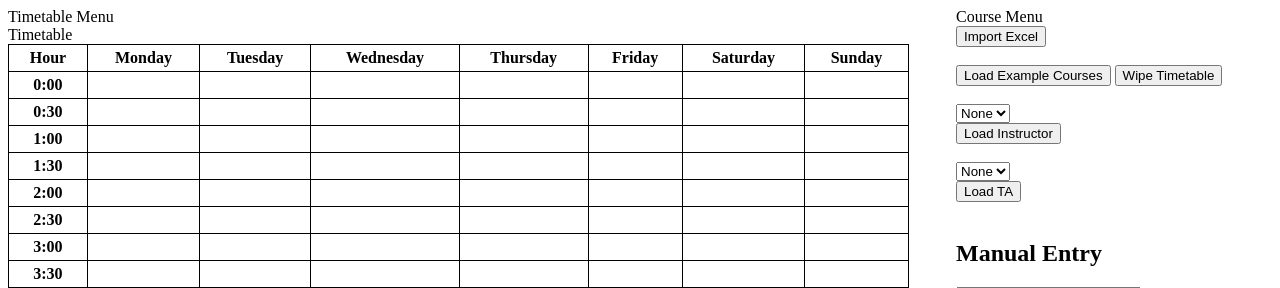
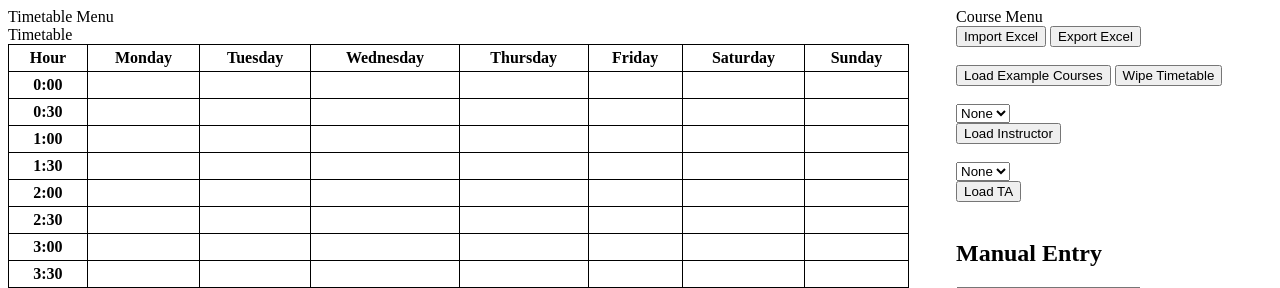
Before and after one commit to rstevenson6/Capstone, a CodeIgniter app: page /database/timetable in a window 1280 px wide. Shown: the top 288 px of the page. Run offline with CodeIgniter, Linux system fonts and the light colour scheme; data that the repository does not hold is empty; some libraries are stand-ins or nearby versions.

Commit message:
added export button.

```diff
--- a/application/controllers/Main.php
+++ b/application/controllers/Main.php
@@ -7,8 +7,6 @@ class Main extends CI_Controller {
 		parent::__construct();
 		$this->load->helper('form');
     $this->load->library('form_validation');
-
-		// TODO: LDAP integration with login
 	}
 
 	public function index()
@@ -24,7 +22,7 @@ class Main extends CI_Controller {
 		else
 		{
 			$username = $this->input->post('username');
-			$password = $this->input->post('password'); // unused for now
+			$password = $this->input->post('password');
 			$data['msg'] = $this->users->getUserRole($username);
 			$this->load->view('timetable', $data);
 		}
--- a/application/views/timetable.php
+++ b/application/views/timetable.php
@@ -519,6 +519,9 @@
         <button onclick="location.href='<?= base_url().'upload' ?>'">
             Import Excel
         </button>
+        <button onclick="location.href='<?= base_url().'excel/export' ?>'">
+            Export Excel
+        </button>
         <br><br>
         <button id="load-courses">
             Load Example Courses
```
